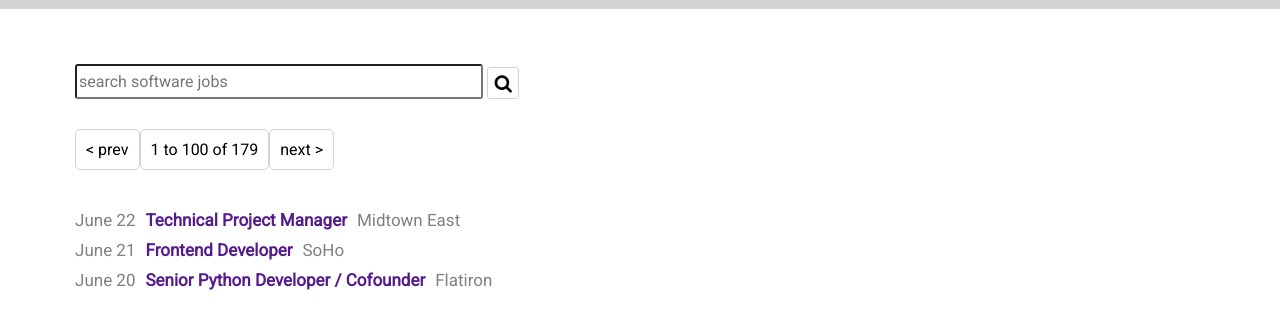
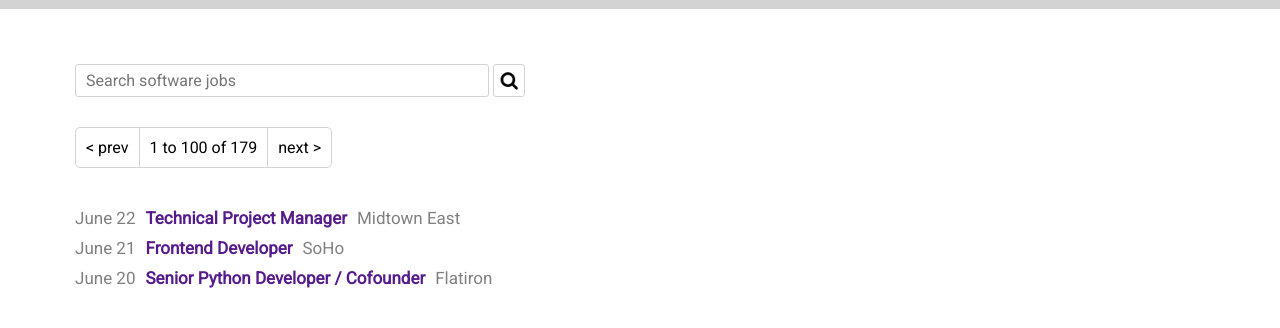
Before and after one commit to TCHayes/gregs-list, a plain HTML site: page index.html in a window 1280 px wide. Shown: the part 36-364 px from the top of the page. Drawn offline with Linux system fonts and the light colour scheme.

Commit message:
Fixes search nav border by using parent vs individual button links; adds spacing to search bar; syncs search bar border styling with the rest of page.

```diff
--- a/css/main.css
+++ b/css/main.css
@@ -51,33 +51,42 @@ main {
 .search-input {
 	display:inline-block;
 	padding-top: 0px;
+	padding-left: 10px;
 	font-size: 16px;
 	height: 30px;
 	width: 400px;
+	border: 1px solid lightgray;
 	border-radius: 3px;
 }
 
 .search-logo {
-	display:inline-block;
+	display: inline-block;
+	padding-bottom: 1px;
 	border: 1px solid lightgray;
 	border-radius: 3px;
-	width: 30px;
+	height: 30px;
 	vertical-align: bottom;
 }
 
 .search-nav {
-	padding-top: 30px;
-	padding-bottom: 30px;
+	display: inline-block;
+	margin-top: 30px;
+	margin-bottom: 30px;
 	font-size: 0px;
+	border: 1px solid lightgray;
+	border-radius: 5px;
 }
 
 .search-nav-button, .search-nav-position {
 	display: inline-block;
 	margin: 0px;
-	border: 1px solid lightgray;
-	border-radius: 5px;
 	padding: 10px;
 	font-size: 16px;
+}
+
+.search-nav-position {
+	border-left: 1px solid lightgray;
+	border-right: 1px solid lightgray;
 }
 
 .results {
--- a/index.html
+++ b/index.html
@@ -18,7 +18,7 @@
 	</header>
 	<main>
 		<form class="search-box">
-			<input type="text" class="search-input" placeholder="search software jobs">
+			<input type="text" class="search-input" placeholder="Search software jobs">
 			<input type="image" src="images/magnifying-glass.png" alt="Submit Search" class="search-logo">
 		</form>
 		<div class="search-nav">
```
